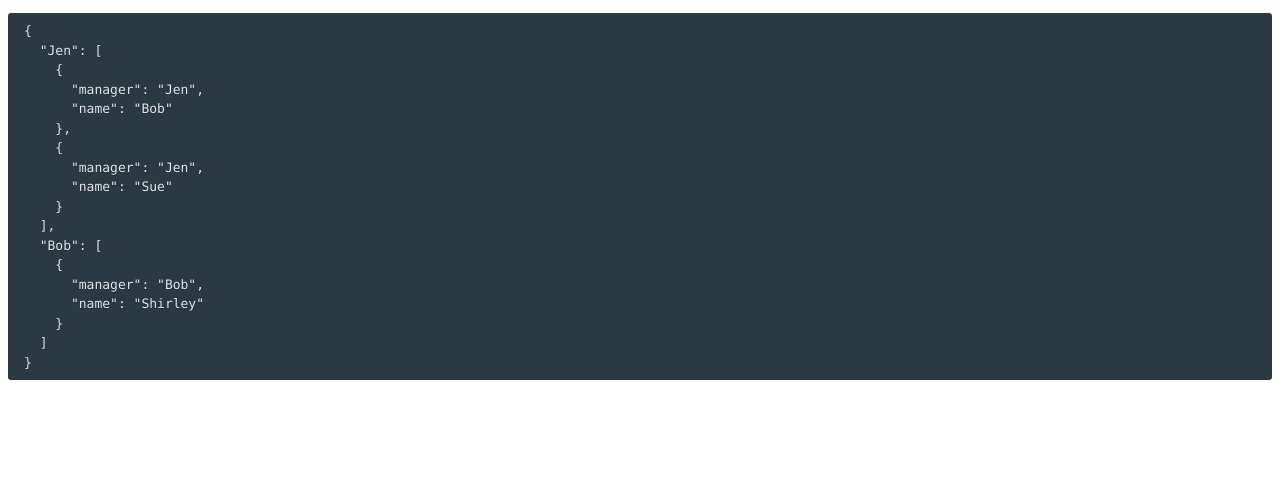
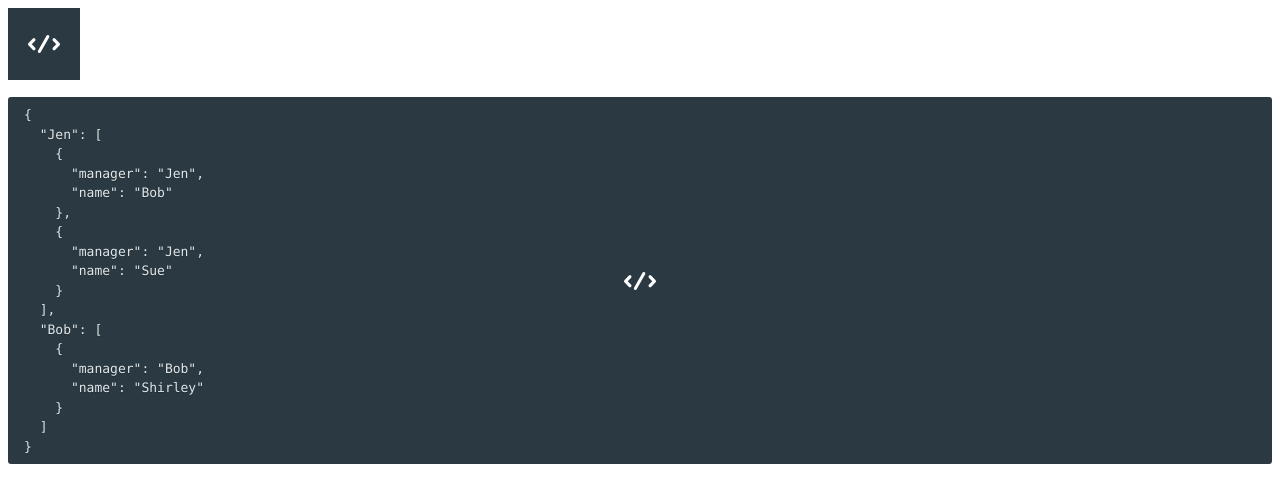
Before and after one commit to gingerwilliams/webpack-boilerplate, a website built with webpack: page dist/index.html in a window 1280 px wide. Built offline with nearby package versions, Linux system fonts and the light colour scheme.

Commit message:
basic webpack boilerplate img extended

```diff
--- /dev/null
+++ b/src/image-example.js
@@ -0,0 +1,7 @@
+import codeURL from "./code.png";
+
+const img = document.createElement("img");
+img.src = codeURL;
+img.style = "background: #2B3A42; padding: 20px";
+img.width = 32;
+document.body.appendChild(img);
--- a/src/index.js
+++ b/src/index.js
@@ -2,6 +2,7 @@ import { groupBy } from "lodash-es";
 import people from "./people";
 
 import './style.less';
+import './image-example';
 
 const managerGroups = groupBy(people, "manager");
 
--- a/src/style.less
+++ b/src/style.less
@@ -4,7 +4,7 @@
 
 pre {
     padding: 8px 16px;
-    background: @bluegrey;
+    background: @bluegrey url("code.png") no-repeat center center / 32px 32px;
     color: @lightbluegrey;
     font-family: Menlo, Courier, monospace;
     font-size: 13px;
```
Also changed, not shown: dist/037f8de8f5e98abaf1c418a997e9b805.png (added), 1 other file.
